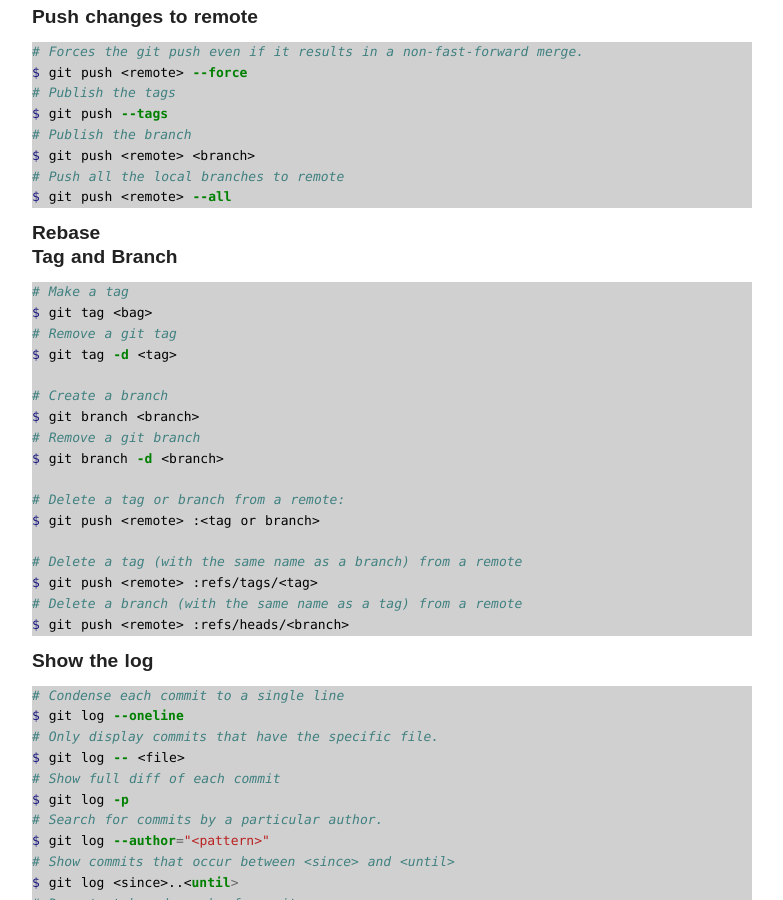
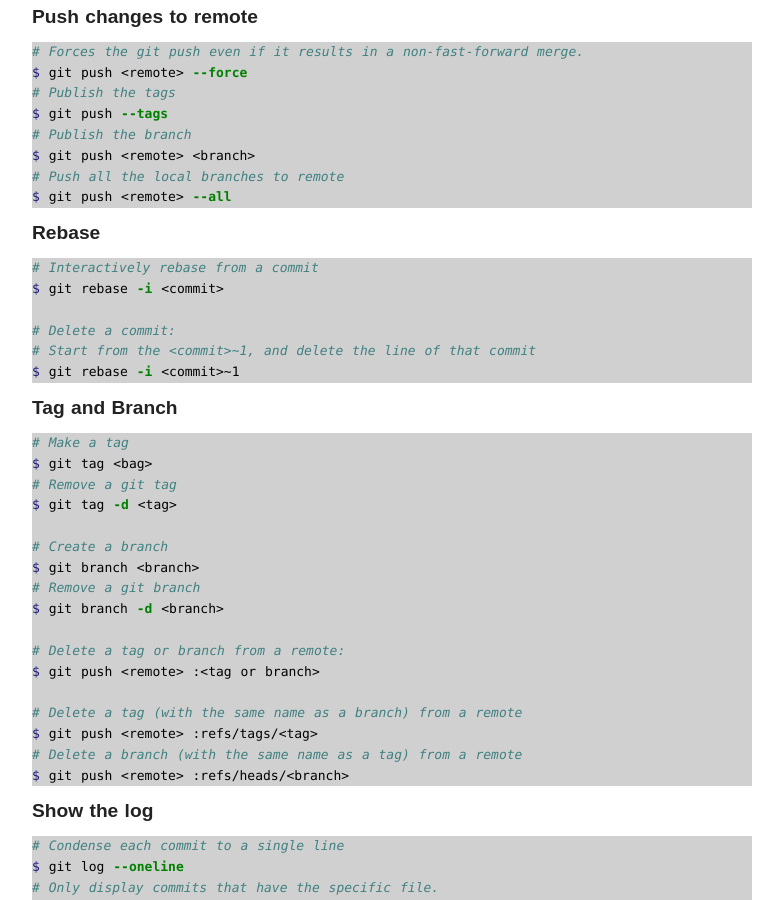
Before and after one commit to lchenn/linchen04.github.io, a Jekyll site: the page built from _posts/2014-10-23-git-cheat-sheet.md, in a window 1280 px wide and 900 px high, scrolled down 529 px. Shown: the whole window, without its empty margins (248-1031 px from the left). Built offline with Jekyll 4.4.1, drawn with Linux system fonts in a browser that asks for light colours; some web fonts are replaced; Markdown is read by kramdown in place of the engine named in the settings; comment, search, counter and statistics services are not loaded.

Commit message:
Content about rebase

````diff
--- a/_posts/2014-10-23-git-cheat-sheet.md
+++ b/_posts/2014-10-23-git-cheat-sheet.md
@@ -46,6 +46,14 @@ $ git push <remote> --all
 ```
 
 ### Rebase
+```bash
+# Interactively rebase from a commit
+$ git rebase -i <commit>
+
+# Delete a commit:
+# Start from the <commit>~1, and delete the line of that commit
+$ git rebase -i <commit>~1
+```
 
 ### Tag and Branch
 ```bash
````
